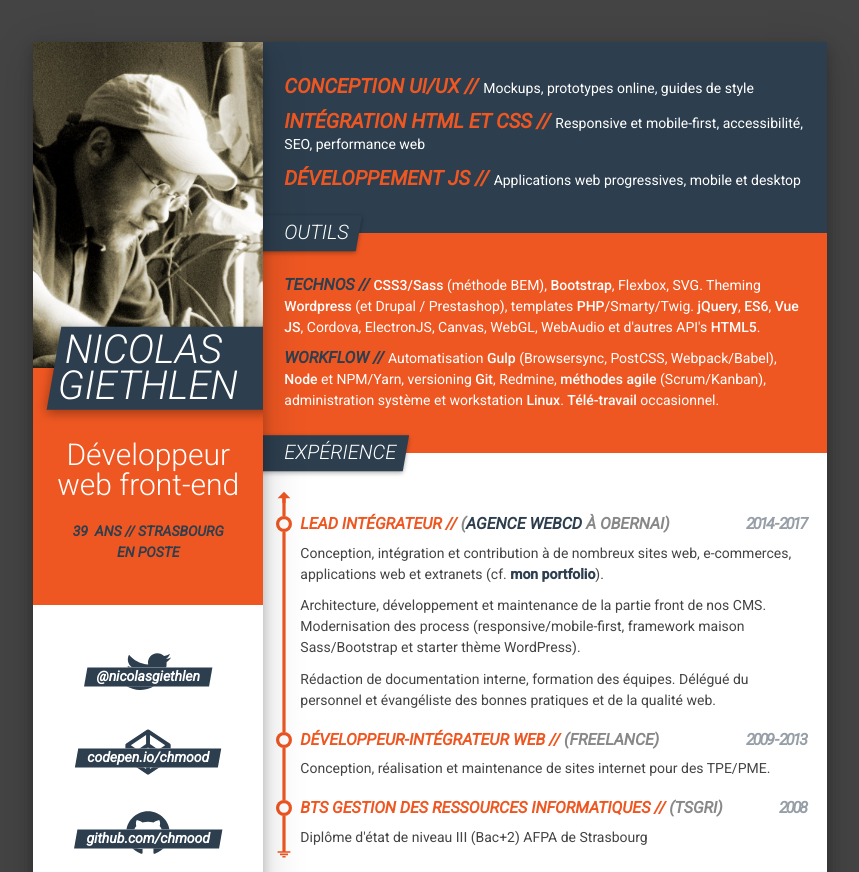
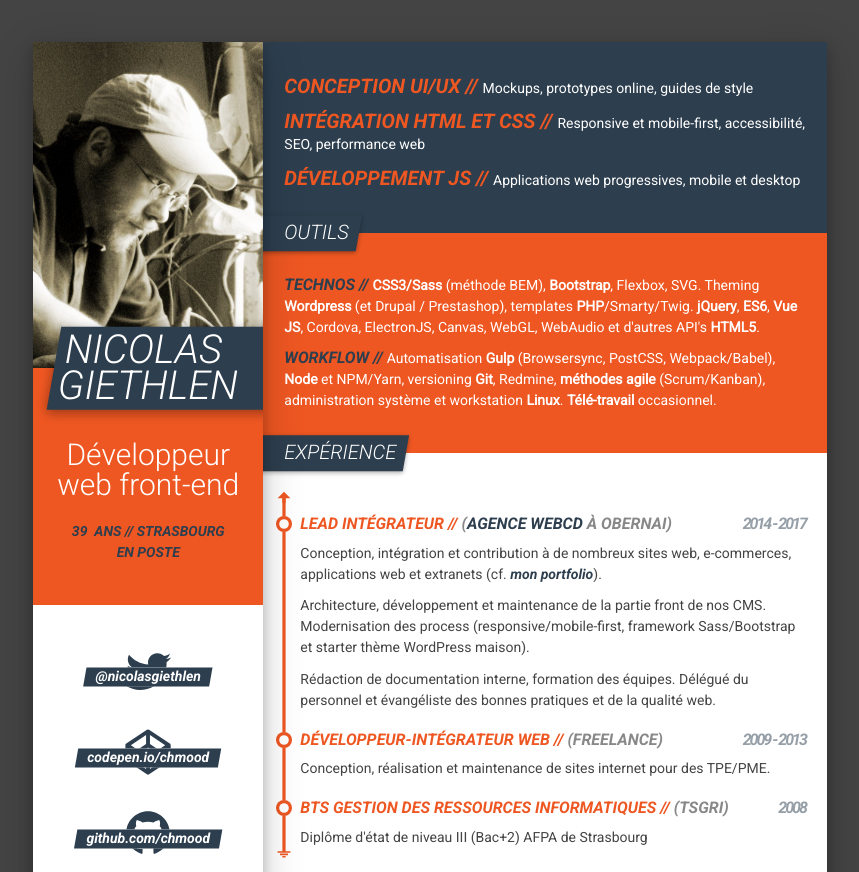
Before and after one commit to Chmood/Chmood.github.io, a website: page src/index.html in a window 1280 px wide. Shown: the top 872 px of the page, without its empty margins (210-1069 px from the left). Drawn offline with Linux system fonts and the light colour scheme.

Commit message:
Improved font weights

```diff
--- a/src/index.html
+++ b/src/index.html
@@ -134,7 +134,7 @@
                 <span>(<a href="http://webcd.fr">agence Webcd</a> à Obernai)</span>
               </h3>
               <p>Conception, intégration et contribution à de nombreux sites web, e-commerces, applications web et extranets <em>(cf. <a href="https://github.com/Chmood/Chmood.github.io">mon portfolio</a><!--<a href="http://www.plus-que-pro.fr/adherents/">1000 mini-sites plus-que-pro.fr</a> et la plupart des <a href="https://www.webcd.fr/tous-les-projets/">réalisations @webcd</a>-->).</em></p>
-              <p>Architecture, développement et maintenance de la partie front de nos CMS. Modernisation des process (responsive/mobile-first, framework maison Sass/Bootstrap et starter thème WordPress).</p>
+              <p>Architecture, développement et maintenance de la partie front de nos CMS. Modernisation des process (responsive/mobile-first, framework Sass/Bootstrap et starter thème WordPress maison).</p>
               <p>Rédaction de documentation interne, formation des équipes. Délégué du personnel et évangéliste des bonnes pratiques et de la qualité web.</p>
             </article>
             <article class="timeline__item">
--- a/src/scss/_base.scss
+++ b/src/scss/_base.scss
@@ -5,9 +5,6 @@
 }
 
 // MAIN STYLES
-
-@import url('https://fonts.googleapis.com/css?family=Roboto:400,300,300italic,400italic,500,100');
-// @import url(https://maxcdn.bootstrapcdn.com/font-awesome/4.5.0/css/font-awesome.min.css);
 
 html, body {
   min-height: 100vh; // Full height viewport
@@ -19,10 +16,11 @@ html {
 
 body {
   background-color: $color-gray-dark;
-	font-family: 'Roboto', sans-serif;
-	font-size: 1.6rem;
+	font-family: $fontfamily-base;
+	font-size: $fontsize-base;
 	line-height: $lineheight-base;
-  -webkit-font-smoothing: antialiased;
+
+  -webkit-font-smoothing: antialiased; // Does it help?
 
 	@media (min-width: $breakpoint) {
 		padding: $gutter-double 0;
@@ -34,7 +32,8 @@ a {
   $link-color--hover: lighten($color-secondary, 20%);
 
   color: $color-secondary;
-  font-weight: 700;
+  font-weight: $fontweight-bold;
+  font-style: italic;
   text-decoration: none;
   border-bottom: 2px dotted transparent;
   transition: all 0.25s;
@@ -49,7 +48,7 @@ a {
 h1 {
   font-size: $fontsize-h1;
   line-height: 0.9;
-  font-weight: 100;
+  font-weight: $fontweight-light;
   text-transform: uppercase;
   font-style: italic;
 }
@@ -57,14 +56,13 @@ h1 {
 h2 {
   font-size: $fontsize-h2;
   line-height: 1.25;
-
-  font-weight: normal;
+  font-weight: $fontweight-base;
 }
 
 h3 {
   font-size: $fontsize-h3;
   line-height: 1.25;
-  font-weight: 400;
+  font-weight: $fontweight-base;
   text-transform: uppercase;
   color: $color-gray;
   margin-top: $gutter * 1.25;
--- a/src/scss/_layout.scss
+++ b/src/scss/_layout.scss
@@ -58,6 +58,6 @@
 	}
 
   strong {
-    font-weight: 500;
+    font-weight: $fontweight-bold;
   }
 }
--- a/src/scss/_timeline.scss
+++ b/src/scss/_timeline.scss
@@ -79,7 +79,7 @@
 
   .date-range {
     display: block;
-    font-weight: 700;
+    font-weight: $fontweight-bold;
     font-style: italic;
     letter-spacing: -0.2rem;
     font-size: $timeline-dot-size;
--- a/src/scss/_user.scss
+++ b/src/scss/_user.scss
@@ -36,7 +36,7 @@
 .user__job {
   margin-bottom: 0;
   margin-top: 3rem;
-  font-weight: 300;
+  font-weight: $fontweight-light;
   line-height: 1;
 
   @include bp('lg') {
--- a/src/scss/_variables.scss
+++ b/src/scss/_variables.scss
@@ -42,8 +42,23 @@ $fontsize-h1:  			        5.0rem !default;
 $fontsize-h2:  			        3.6rem !default;
 $fontsize-h3:  			        $fontsize-bigger !default; // 20px
 
+// $fontweight-hair:           100 !default;
+$fontweight-light:          300 !default; // normal & italic
+$fontweight-base:           400 !default; // normal & italic
+// $fontweight-semibold:       500 !default;
+$fontweight-bold:           700 !default; // italic
+// $fontweight-book:           900 !default;
+
 $fontfamily-base:           'Roboto' !default;
+// $fontfamily-base:           'Raleway';
 $fontfamily-alt:            'InCaseOf' !default;
+
+// CDN fonts
+
+@import url('https://fonts.googleapis.com/css?family=Roboto:300,300i,400,700i');
+// @import url('https://fonts.googleapis.com/css?family=Raleway:300,300i,400,700i');
+
+// @import url(https://maxcdn.bootstrapcdn.com/font-awesome/4.5.0/css/font-awesome.min.css);
 
 
 ////////////////////////////////////////////////////////////////////////////////
--- a/src/scss/sections.scss
+++ b/src/scss/sections.scss
@@ -13,7 +13,7 @@
 %headline {
   text-transform: uppercase;
   font-size: $fontsize-big;
-  font-weight: 700;
+  font-weight: $fontweight-bold;
   font-style: italic;
 }
 
@@ -26,7 +26,7 @@
 }
 
 %big-strong {
-  font-weight: 500;
+  font-weight: $fontweight-bold;
   font-size: 1.15em;
   line-height: 1;
 }
@@ -62,7 +62,7 @@
   text-align: center;
   text-transform: uppercase;
   font-size: 2rem;
-  font-weight: 300;
+  font-weight: $fontweight-light;
   font-style: italic;
 
   &:before {
```
Also changed, not shown: index.html (+1 -1 lines), css/main.min.css, src/.tmp/css/main.css.
